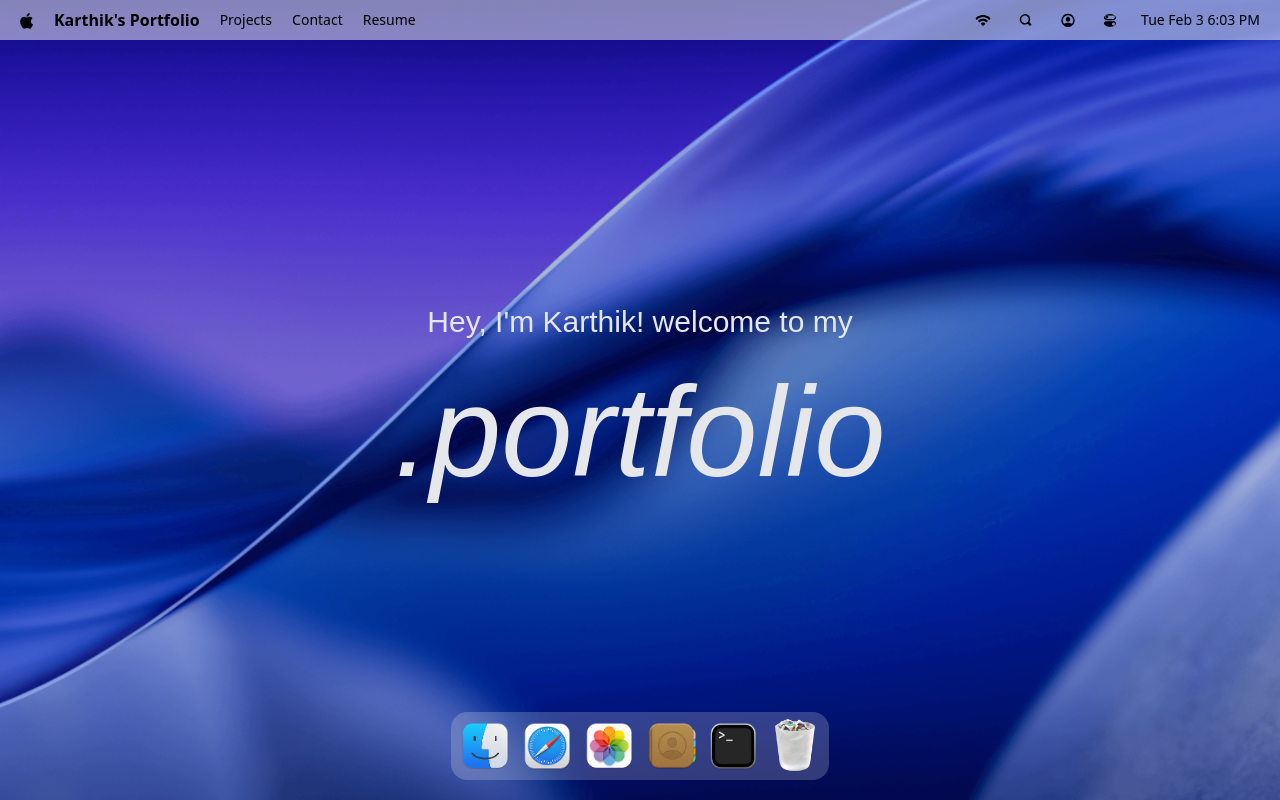
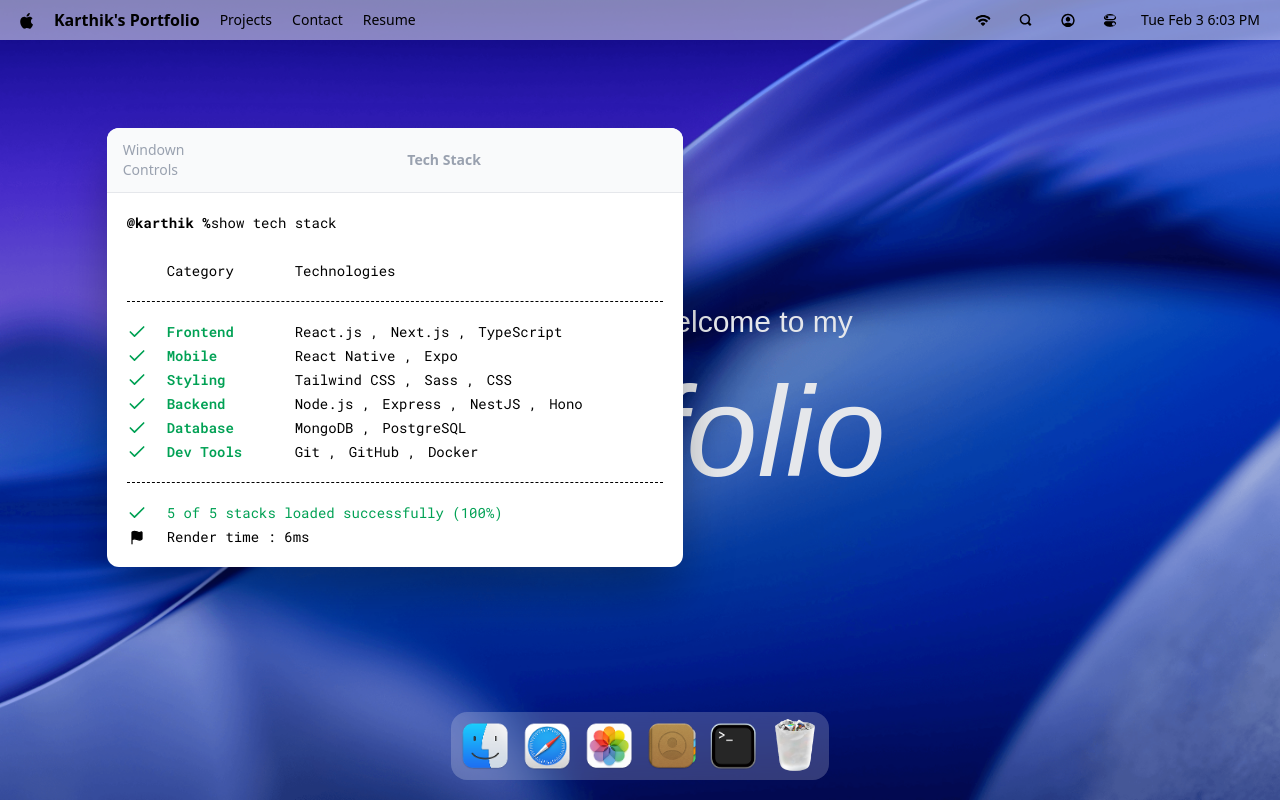
Before and after one commit to Karthik2315/Portfolio, a React (Vite) app: page / in a window 1280 px wide. Both pictures are taken after a click on the button 733 px from the left and 746 px from the top of the page. Built offline with nearby package versions, Linux system fonts and the light colour scheme; a web font is replaced by a local one.

Commit message:
completed the windowWrapper and terminal and you open the terminal with animation and drag it

```diff
--- a/src/App.jsx
+++ b/src/App.jsx
@@ -4,6 +4,7 @@
 import React from 'react'
 import { Draggable } from 'gsap/Draggable';
 import gsap from 'gsap';
+import Terminal from '#windows/Terminal';
 gsap.registerPlugin(Draggable);
 
 const App = () => {
@@ -12,6 +13,7 @@
       <Navbar />
       <Welcome />
       <Dock />
+      <Terminal />
     </main>
   )
 }
--- a/src/components/Dock.jsx
+++ b/src/components/Dock.jsx
@@ -50,7 +50,7 @@
   const toggleApp = (app) => {
     if(!app.canOpen) return ;
     const window_temp = windows[app.id];
-    if(window_temp)
+    if(!window_temp)
     {
       return;
     }
@@ -59,7 +59,6 @@
     }else{
       openWindow(app.id)
     }
-    console.log(windows)
   }
   return (
     <section id='dock'>
--- a/src/hoc/windowWrapper.jsx
+++ b/src/hoc/windowWrapper.jsx
@@ -1,11 +1,67 @@
 import useWindowStore from '#store/window'
-import React, { useRef } from 'react'
+import { useGSAP } from '@gsap/react';
+import React, { useEffect, useLayoutEffect, useRef } from 'react'
+import gsap from 'gsap';
+import { Draggable } from 'gsap/Draggable'
 
 const windowWrapper = (Component,windowKey) => {
   const Wrapped = (props) => {
     const {focusWindow,windows} = useWindowStore();
     const{isOpen,zIndex} = windows[windowKey];
     const ref = useRef(null);
+    const prevState = useRef(isOpen);
+    useEffect(()=>{
+      prevState.current = isOpen;
+    },[isOpen])
+    useGSAP(()=>{
+      const el = ref.current;
+      if(!el) return;
+      if(isOpen){
+        el.style.display = "block";
+        gsap.fromTo(el,{
+          scale:0.8,
+          opacity:0,
+          y:40
+        },{
+          scale:1,
+          duration:.8,
+          opacity:1,
+          y:0,
+          ease:"power3.out"
+        },);
+      }
+      if(prevState.current && !isOpen)
+      {
+        console.log("ji")
+        gsap.to(el,{
+          scale:0.8,
+          opacity:0,
+          y:40,
+          duration:.8,
+          ease:"power3.in"
+        })
+      }else{
+        return null;
+      }
+    },[isOpen])
+    useGSAP(()=>{
+      const el = ref.current;
+      if(!el) return ;
+      gsap.registerPlugin(Draggable);
+      const instances = Draggable.create(el,{
+        type: "x,y",
+        onPress: () => focusWindow(windowKey),
+        inertia: false,
+      });
+      return () => {
+        if(instances && instances.length) instances.forEach(i => i && i.kill && i.kill());
+      }
+    },[focusWindow, windowKey]);
+    useLayoutEffect(()=>{
+      const el = ref.current;
+      if(!el) return ;
+      el.style.display = isOpen ? "block":"none";
+    },[isOpen])
     return (
       <section
       id={windowKey}
@@ -16,7 +72,7 @@
       </section>
     )
   }
-  Wrapped.displayName= `WindowWrapper(${Component.displayName || Component.name || 'Component'}`;
+  Wrapped.displayName= `WindowWrapper(${Component.displayName || Component.name || 'Component'})`;
   return Wrapped;
 }
 
--- a/src/windows/Terminal.jsx
+++ b/src/windows/Terminal.jsx
@@ -1,11 +1,54 @@
+import { techStack } from '#constants';
+import windowWrapper from '#hoc/windowWrapper'
+import { Check, Flag } from 'lucide-react';
 import React from 'react'
 
 const Terminal = () => {
   return (
-    <div>
+    <>
+      <div id='window-header'>
+        <p>Windown Controls</p>
+        <h2>Tech Stack</h2>
+      </div>
+      <div className='techstack'>
+        <p>
+          <span className='font-bold'>@karthik %</span>
+          show tech stack
+        </p>
 
-    </div>
+        <div className='label'>
+          <p className='w-32'>Category</p>
+          <p>Technologies</p>
+        </div>
+        <ul className='content'>
+          {techStack.map((techs)=>(
+            <li key={techs.category} className='flex items-center'>
+              <Check className='check' size={20} />
+              <h3>{techs.category}</h3>
+              <ul>
+                {techs.items.map((item,i)=>(
+                  <li key={i}>
+                    {item} {i < techs.items.length - 1 ? ",":""}
+                  </li>
+                ))}
+              </ul>
+            </li>
+          ))}
+        </ul>
+        <div className='footnote'>
+          <p>
+            <Check size={20} /> 5 of 5 stacks loaded successfully (100%)
+          </p>
+          <p className='text-black'>
+            <Flag size={15} fill='black' />
+            Render time : 6ms
+          </p>
+        </div>
+      </div>
+    </>
   )
 }
 
-export default Terminal
+const TerminalWindow = windowWrapper(Terminal,'terminal');
+
+export default TerminalWindow;
```
